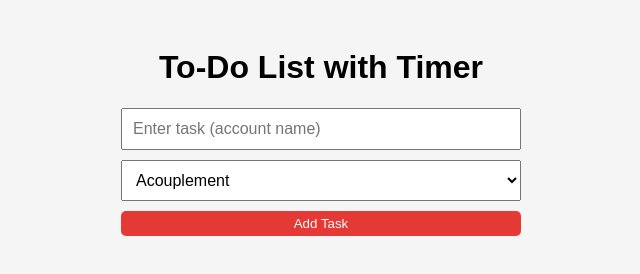
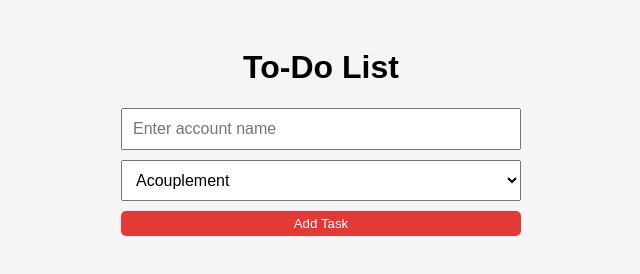
Before and after one commit to ov-lord/To-do-timer, a plain HTML site: page index.html in a window 1280 px wide. Shown: the whole page, without its empty margins (319-959 px from the left). Drawn offline with Linux system fonts and the light colour scheme; no server answers.

Commit message:
Add files via upload

```diff
--- a/index.html
+++ b/index.html
@@ -3,16 +3,16 @@
 <head>
   <meta charset="UTF-8" />
   <meta name="viewport" content="width=device-width, initial-scale=1" />
-  <title>To-Do List with Timer</title>
+  <title>To-Do List</title>
   <link rel="stylesheet" href="style.css" />
   <script type="module" src="script.js" defer></script>
 </head>
 <body>
   <div id="mainApp">
-    <h1>To-Do List with Timer</h1>
+    <h1>To-Do List</h1>
 
     <div class="task-form">
-      <input type="text" id="taskName" placeholder="Enter task (account name)" />
+      <input type="text" id="taskName" placeholder="Enter account name" />
       <select id="taskType">
         <option value="Acouplement">Acouplement</option>
         <option value="To Sereniter">To Sereniter</option>
```
